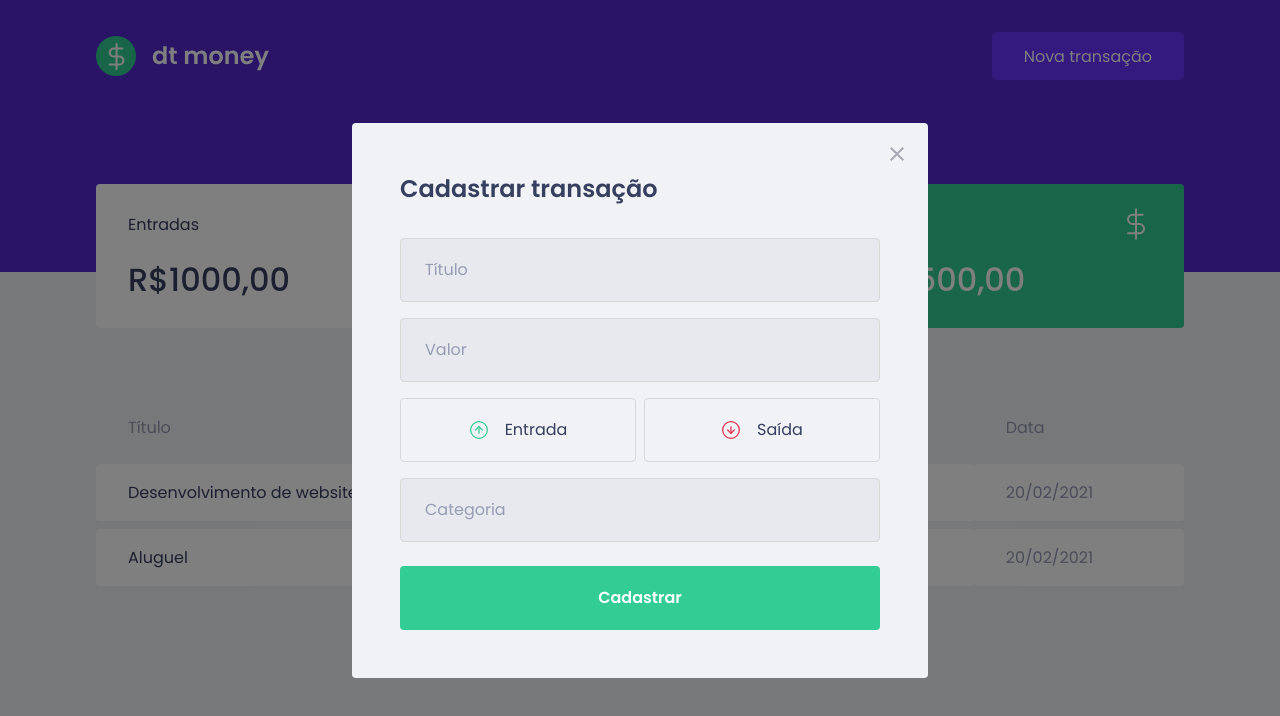
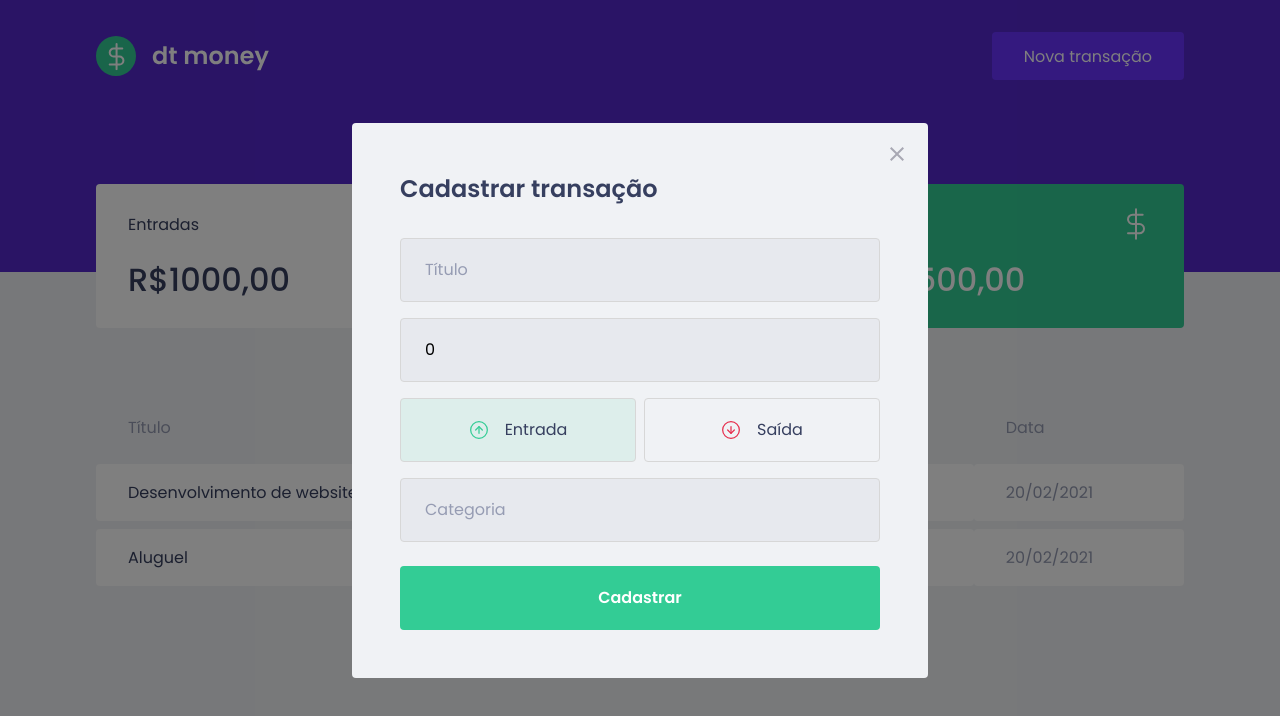
Before and after one commit to araujocristian/dtmoney, a React (Create React App) app: page / in a window 1280 px wide. Both pictures are taken after a click on the button "Nova transação". Shown: the top 716 px of the page. Built offline with nearby package versions, Linux system fonts and the light colour scheme; no server answers; what miragejs would draw is missing.

Commit message:
feat: Salvando dados do form

```diff
--- a/src/components/NewTransactionModal/index.tsx
+++ b/src/components/NewTransactionModal/index.tsx
@@ -1,4 +1,4 @@
-import { useState } from "react";
+import { FormEvent, useState } from "react";
 import Modal from "react-modal";
 import closeImg from "../../assets/close.svg";
 import incomeImg from "../../assets/income.svg";
@@ -10,11 +10,18 @@
   onRequestClose: () => void;
 }
 
+function handleCreateNewTransaction(event: FormEvent) {
+  event.preventDefault();
+}
+
 export function NewTransactionModal({
   isOpen,
   onRequestClose,
 }: NewTransactionModalProps) {
-  const [type, setType] = useState("");
+  const [title, setTitle] = useState("");
+  const [value, setValue] = useState(0);
+  const [category, setCategory] = useState("");
+  const [type, setType] = useState("deposit");
 
   return (
     <Modal
@@ -31,10 +38,20 @@
         <img src={closeImg} alt="Fechar modal" />
       </button>
 
-      <Container>
+      <Container onSubmit={handleCreateNewTransaction}>
         <h2>Cadastrar transação</h2>
-        <input type="text" placeholder="Título" />
-        <input type="number" placeholder="Valor" />
+        <input
+          type="text"
+          placeholder="Título"
+          value={title}
+          onChange={(event) => setTitle(event.target.value)}
+        />
+        <input
+          type="number"
+          placeholder="Valor"
+          value={value}
+          onChange={(event) => setValue(Number(event.target.value))}
+        />
         <TransactionTypeContainer>
           <RadioBox
             type="button"
@@ -55,7 +72,12 @@
             <span>Saída</span>
           </RadioBox>
         </TransactionTypeContainer>
-        <input type="text" placeholder="Categoria" />
+        <input
+          type="text"
+          placeholder="Categoria"
+          value={category}
+          onChange={(event) => setCategory(event.target.value)}
+        />
         <button type="submit">Cadastrar</button>
       </Container>
     </Modal>
```
